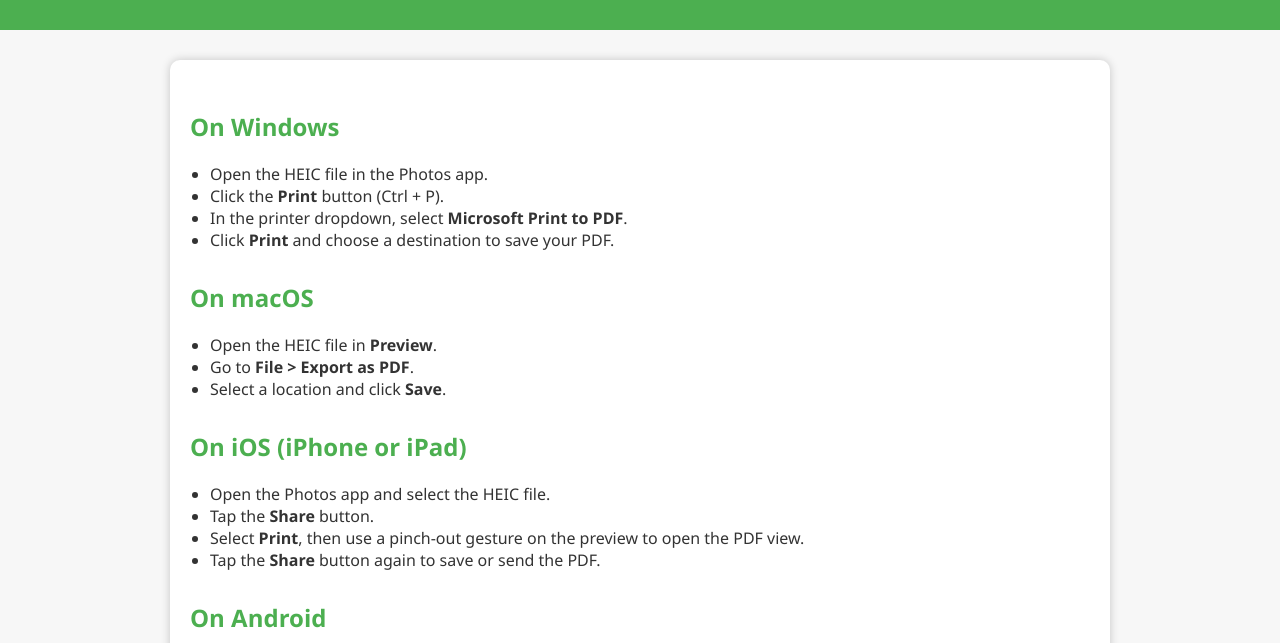
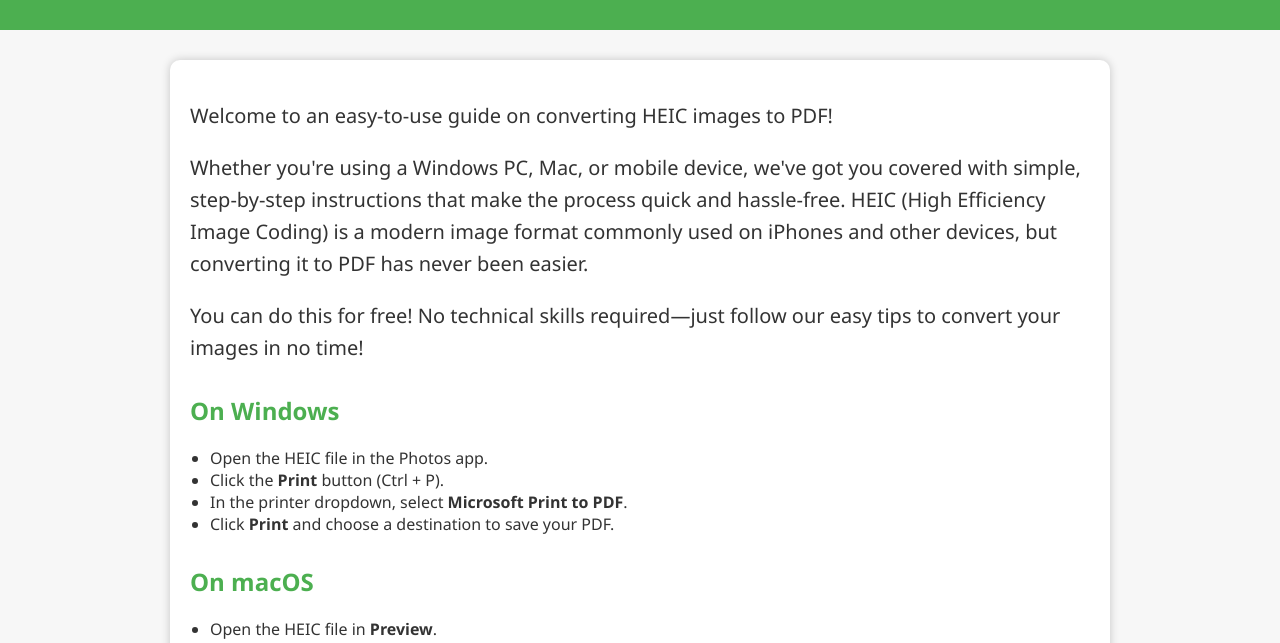
Before and after one commit to johnmparkinson/heic2pdf, a plain HTML site: page public/index.html in a window 1280 px wide. Shown: the part 116-759 px from the top of the page. Drawn offline with Linux system fonts and the light colour scheme.

Commit message:
sitemap and intro paragraph

```diff
--- a/public/index.html
+++ b/public/index.html
@@ -35,6 +35,10 @@
             border-radius: 10px;
             box-shadow: 0 0 10px rgba(0, 0, 0, 0.2);
         }
+        .intro {
+            font-size: 1.25rem;
+            line-height: 2rem;
+        }
         h2 {
             color: #4CAF50;
             margin-top: 30px;
@@ -67,6 +71,11 @@
     </header>
 
     <main>
+        <section class="intro">
+            <p>Welcome to an easy-to-use guide on converting HEIC images to PDF!</p>
+            <p>Whether you're using a Windows PC, Mac, or mobile device, we've got you covered with simple, step-by-step instructions that make the process quick and hassle-free. HEIC (High Efficiency Image Coding) is a modern image format commonly used on iPhones and other devices, but converting it to PDF has never been easier.</p>
+            <p>You can do this for free! No technical skills required—just follow our easy tips to convert your images in no time!</p>
+        </section>
         <section>
             <h2>On Windows</h2>
             <div class="step">
```
Also changed, not shown: public/sitemap.xml (added, +9 -0 lines), public/robots.txt (added).
